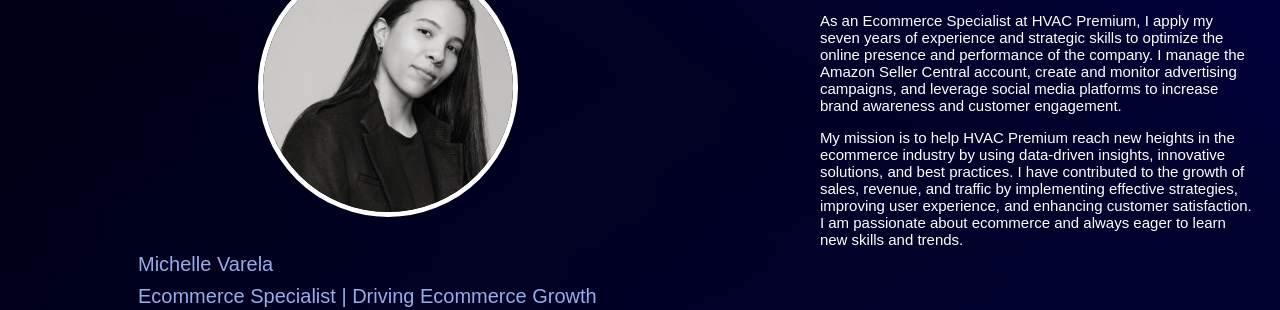
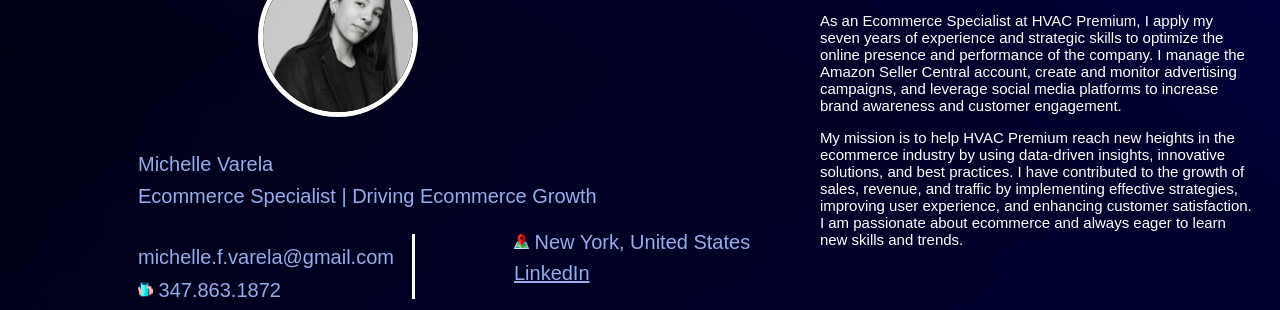
Before and after one commit to michellefvarela/portfolio, a plain HTML site: page index.html in a window 1280 px wide. Shown: the part 166-476 px from the top of the page. Drawn offline with Linux system fonts and the light colour scheme; a script that the page names is missing.

Commit message:
Update index.html

```diff
--- a/index.html
+++ b/index.html
@@ -34,7 +34,7 @@
         <div class="flex-child magenta">
 
             <section>
-                <img src="profilepic.jpeg" id="profilepic" width="250px">
+                <img src="profilepic.jpeg" id="profilepic" width="150px">
             </section>
 
             <div class="intro">
```
